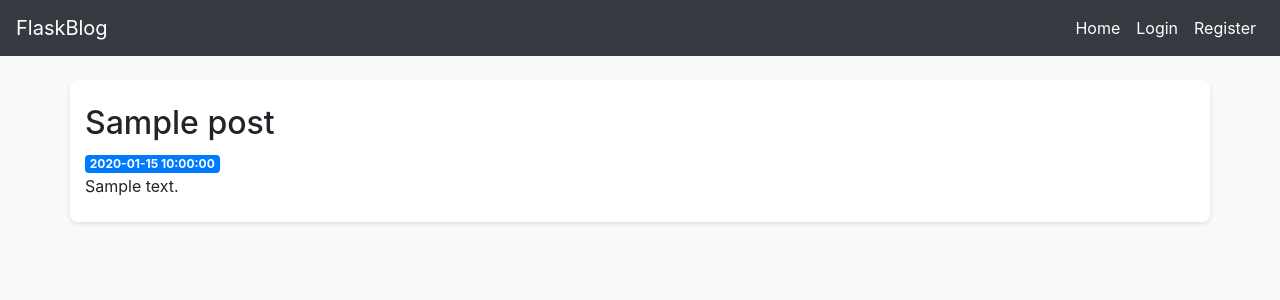
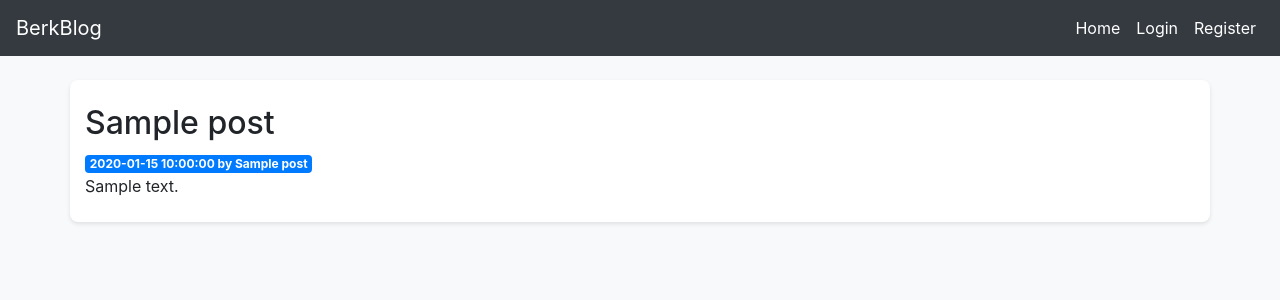
Before and after one commit to berkmkaracayir/Flask_blog, a Flask app: template templates/post.html in a window 1280 px wide. Shown: the top 300 px of the page. Run offline with Flask 3, Linux system fonts and the light colour scheme; the template is opened without the code that fills it: most values are stand-ins (such as "Sample title", 1, 10 or a date in 2020); some libraries are stand-ins or nearby versions.

Commit message:
Add: Post Owner Field

```diff
--- a/app.py
+++ b/app.py
@@ -74,7 +74,12 @@ def get_post(post_id):
 @app.route('/')
 def index():
     db = get_db()
-    cur = db.execute('SELECT * FROM posts ORDER BY created DESC')
+    cur = db.execute('''
+        SELECT posts.*, users.username
+        FROM posts
+        JOIN users ON posts.user_id = users.id
+        ORDER BY created DESC
+    ''')
     posts = cur.fetchall()
     return render_template('index.html', posts=posts)
 
@@ -84,13 +89,21 @@ def render_markdown(content):
 
 @app.route('/post/<int:post_id>')
 def post(post_id):
-    post = get_post(post_id)
+    db = get_db()
+    cur = db.execute('''
+        SELECT posts.*, users.username
+        FROM posts
+        JOIN users ON posts.user_id = users.id
+        WHERE posts.id = ?
+    ''', [post_id])
+    post = cur.fetchone()
     if post:
         post_content = render_markdown(post['content'])
         return render_template('post.html', post=post, post_content=post_content)
     else:
         flash('Post not found')
         return redirect(url_for('index'))
+
 
 @app.route('/login', methods=['GET', 'POST'])
 def login():
--- a/schema.sql
+++ b/schema.sql
@@ -1,18 +1,16 @@
-DROP TABLE IF EXISTS posts;
-CREATE TABLE posts (
+CREATE TABLE IF NOT EXISTS users (
+    id INTEGER PRIMARY KEY AUTOINCREMENT,
+    username TEXT NOT NULL,
+    email TEXT NOT NULL,
+    password TEXT NOT NULL,
+    is_admin BOOLEAN NOT NULL DEFAULT 0
+);
+
+CREATE TABLE IF NOT EXISTS posts (
     id INTEGER PRIMARY KEY AUTOINCREMENT,
     title TEXT NOT NULL,
     content TEXT NOT NULL,
     created TIMESTAMP DEFAULT CURRENT_TIMESTAMP,
-    user_id INTEGER NOT NULL,
+    user_id INTEGER,
     FOREIGN KEY (user_id) REFERENCES users (id)
 );
-
-DROP TABLE IF EXISTS users;
-CREATE TABLE IF NOT EXISTS users (
-    id INTEGER PRIMARY KEY AUTOINCREMENT,
-    username TEXT NOT NULL UNIQUE,
-    email TEXT NOT NULL UNIQUE,
-    password TEXT NOT NULL,
-    is_admin BOOLEAN NOT NULL DEFAULT 0
-);
--- a/templates/base.html
+++ b/templates/base.html
@@ -59,7 +59,7 @@
 
 <body>
     <nav class="navbar navbar-expand-md navbar-dark">
-        <a class="navbar-brand" href="{{ url_for('index') }}">FlaskBlog</a>
+        <a class="navbar-brand" href="{{ url_for('index') }}">BerkBlog</a>
         <button class="navbar-toggler" type="button" data-toggle="collapse" data-target="#navbarNav"
             aria-controls="navbarNav" aria-expanded="false" aria-label="Toggle navigation">
             <span class="navbar-toggler-icon"></span>
--- a/templates/index.html
+++ b/templates/index.html
@@ -9,7 +9,7 @@
     <a href="{{ url_for('post', post_id=post['id']) }}">
         <h2>{{ post['title'] }}</h2>
     </a>
-    <span class="badge badge-primary">{{ post['created'] }}</span>
+    <span class="badge badge-primary">{{ post['created'] }} by {{ post['username'] }}</span>
     {% if session.get('user_id') == post['user_id'] or session.get('is_admin') %}
         <a href="{{ url_for('edit', id=post['id']) }}">
             <span class="badge badge-warning">Edit</span>
--- a/templates/post.html
+++ b/templates/post.html
@@ -1,6 +1,6 @@
 {% extends 'base.html' %}
 {% block content %}
 <h2>{{ post['title'] }}</h2>
-<span class="badge badge-primary">{{ post['created'] }}</span>
+<span class="badge badge-primary">{{ post['created'] }} by {{ post['owner_name'] }}</span>
 <div>{{ post_content|safe }}</div>
 {% endblock %}
```
